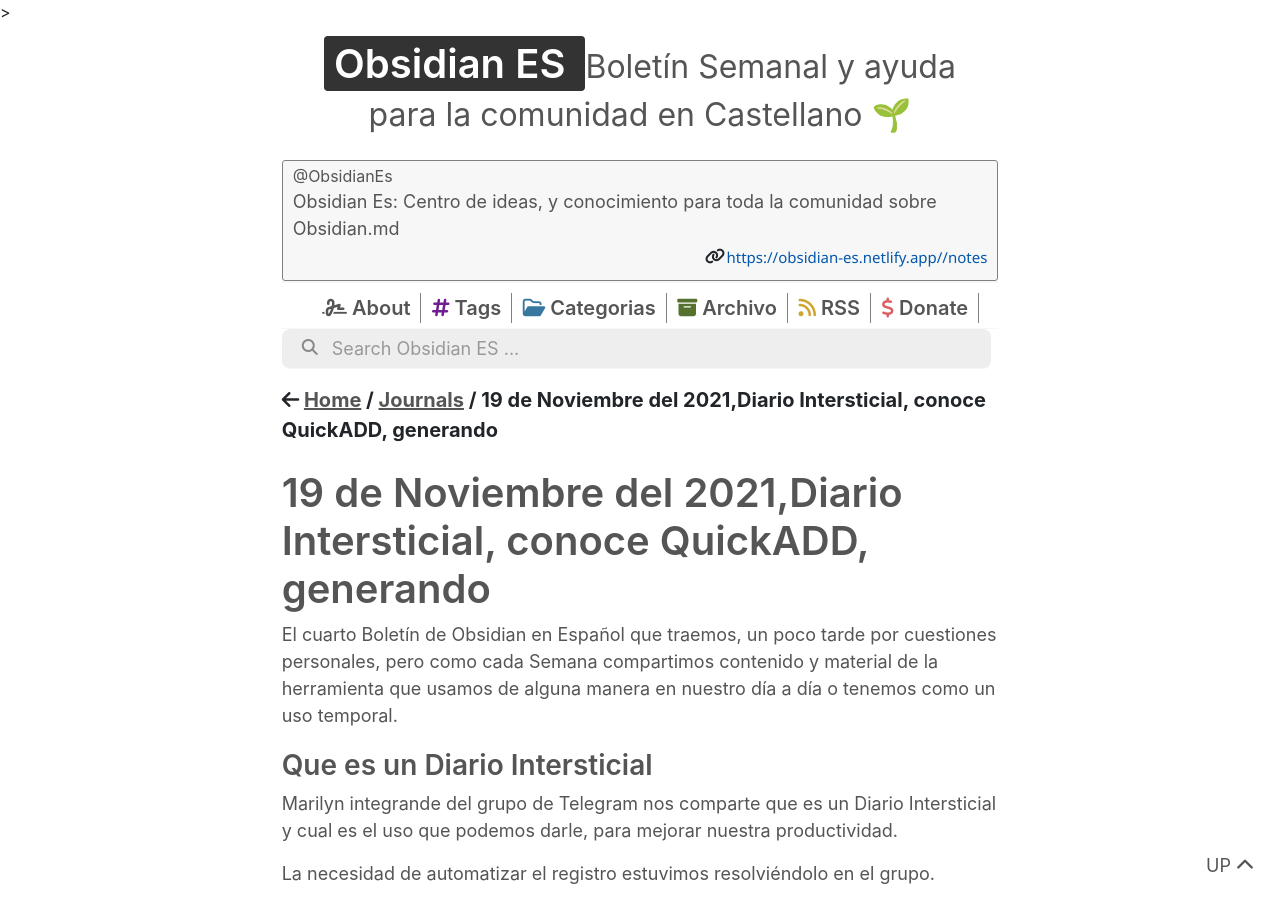
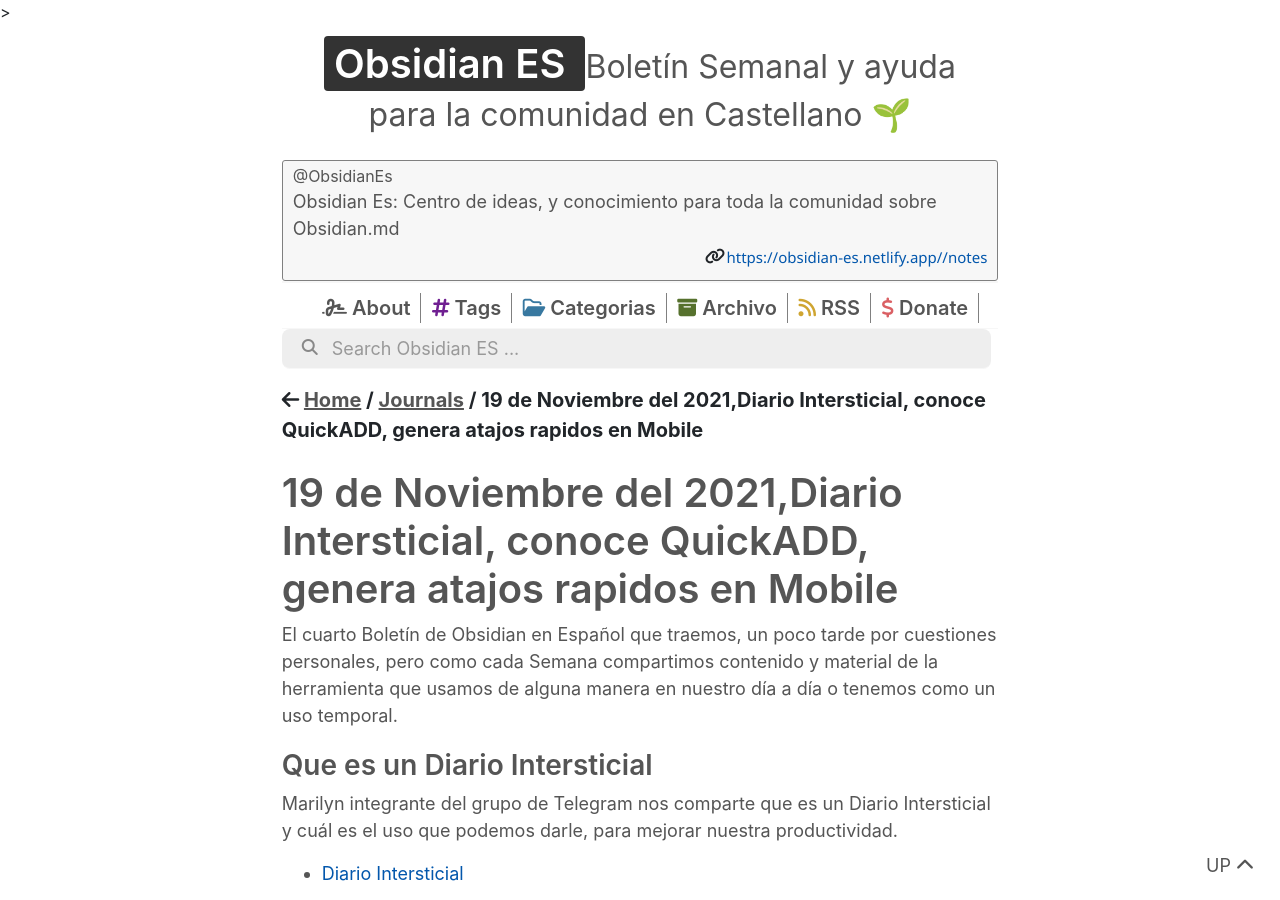
Before and after one commit to Snifer/Obsidian-news, a Jekyll site: the page built from _journals/2021-11-19-boletin-4-QuickADD-customHeader-diario-intersticial.md, in a window 1280 px wide and 900 px high. Built offline with Jekyll 4.4.1, drawn with Linux system fonts in a browser that asks for light colours; nearby versions of some CDN libraries; some of the changed text lies outside the part shown.

Commit message:
Boletin #4

```diff
--- a/_journals/2021-11-19-boletin-4-QuickADD-customHeader-diario-intersticial.md
+++ b/_journals/2021-11-19-boletin-4-QuickADD-customHeader-diario-intersticial.md
@@ -1,15 +1,15 @@
 ---
-title: "19 de Noviembre del 2021,Diario Intersticial, conoce QuickADD, generando "
+title: "19 de Noviembre del 2021,Diario Intersticial, conoce QuickADD, genera atajos rapidos en Mobile"
 author: Snifer
 ---
 
 El cuarto Boletín de Obsidian en Español que traemos, un poco tarde por cuestiones personales, pero como cada Semana compartimos contenido y material de la herramienta que usamos de alguna manera en nuestro día a día o tenemos como un uso temporal.
 
-
-
 ### Que es un Diario Intersticial
 
-Marilyn integrande del grupo de Telegram nos comparte que es un Diario Intersticial y cual es el uso que podemos darle, para mejorar nuestra productividad.
+Marilyn integrante del grupo de Telegram nos comparte que es un Diario Intersticial y cuál es el uso que podemos darle, para mejorar nuestra productividad.
+
+ - [Diario Intersticial](https://obsidian-es.netlify.app/posts/diario-intersticial)
 
 La necesidad de automatizar el registro estuvimos resolviéndolo en el grupo.
 
@@ -44,13 +44,13 @@ En el siguiente video podrás conocer un flujo para Life Disciplines Projects, e
 
 ## Aprendizaje de Plugins
 
-Estuvimos viendo tanto [Dataview](https://obsidian-es.netlify.app/journals/boletin-obsidian-planifica-tu-mes-con-itinerary) como [Templater](https://obsidian-es.netlify.app/journals/boletin-2-bullet-journal-cryptsidian) y [Excalidraw]().
+Estuvimos viendo tanto [Dataview](https://obsidian-es.netlify.app/journals/boletin-obsidian-planifica-tu-mes-con-itinerary) como [Templater](https://obsidian-es.netlify.app/journals/boletin-2-bullet-journal-cryptsidian) y [Excalidraw](https://obsidian-es.netlify.app/journals/boletin-3-exportanotas-pandoc-excalidraw).
 
 Esta semana veremos otro plugin que nos permite automatizar algunas tares el cual es QuickADD.
 
 [How to use QuickADD for Obsidian](https://www.youtube.com/watch?v=gYK3VDQsZJo)
 
-Esta semana que paso en el grupo de [Telegram](https://t.me/ObsidianEs) estuvimos automatizando un proceso con QuickADD, y este pueden verlo en el material que es compartido [[2021-11-19-diario-intersticial]]
+Esta semana que paso en el grupo de [Telegram](https://t.me/ObsidianEs) estuvimos automatizando un proceso con QuickADD, y este pueden verlo en el material que es compartido en el [diario intersticial](https://obsidian-es.netlify.app/posts/diario-intersticial)
 
 ## Personaliza tu Obsidian con CSS
 
```
